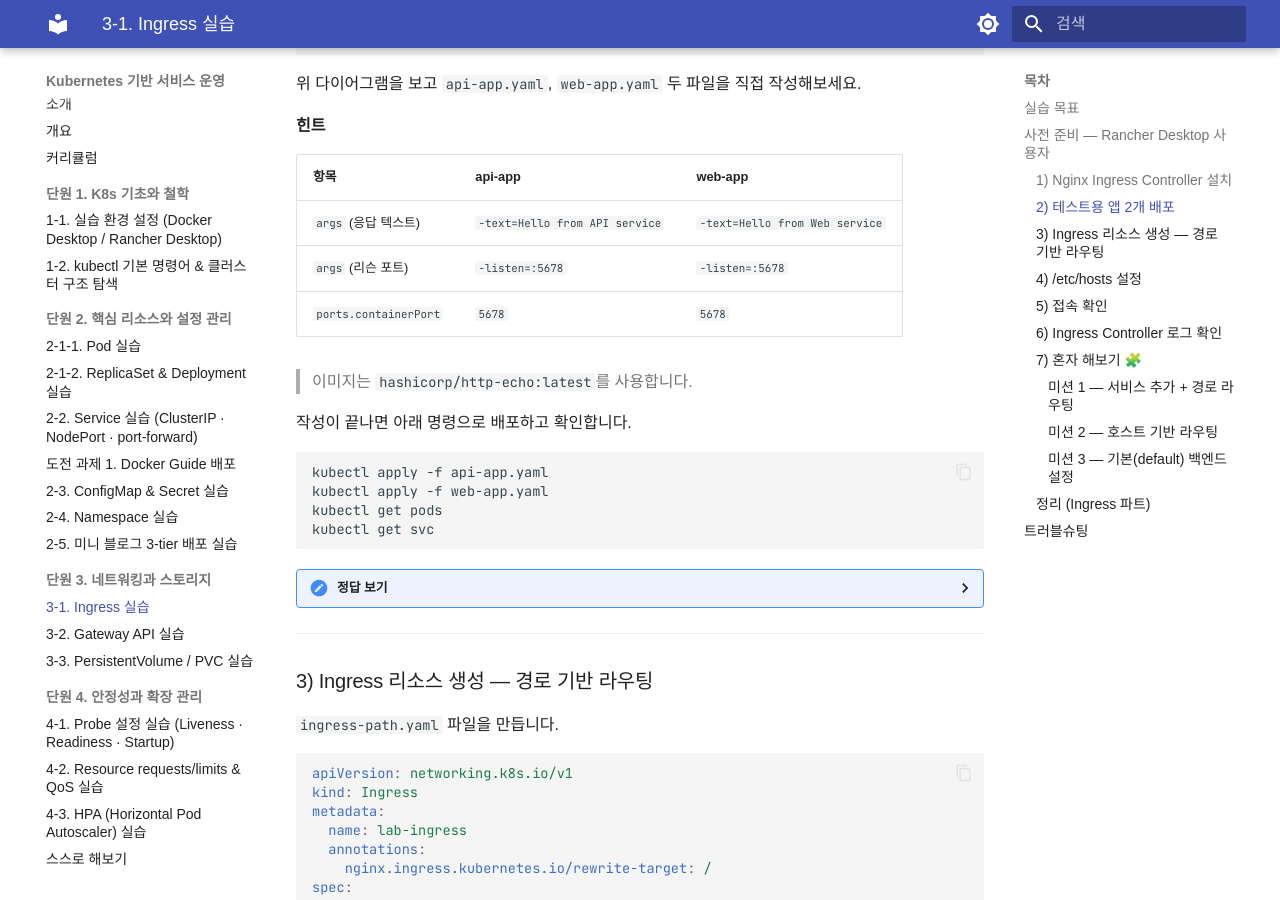
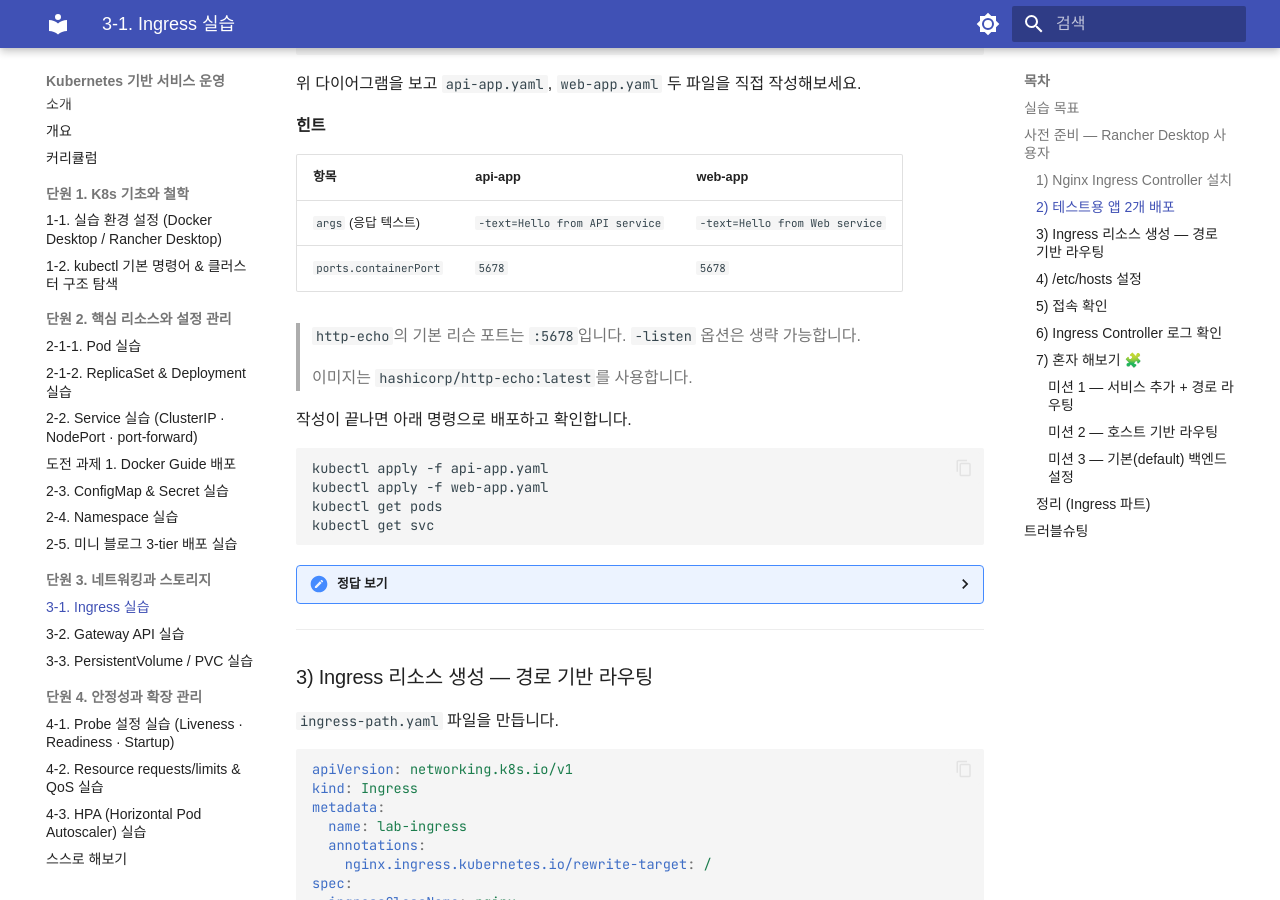
Before and after one commit to skilleat-labs/docker-k8s-labs, an MkDocs documentation site: the page built from docs/modules/module10/3-1.md, in a window 1280 px wide and 900 px high, scrolled down 1817 px. Built offline with MkDocs 1.6.1 and Material for MkDocs 9.7.7, drawn with Linux system fonts in a browser that asks for light colours; some web fonts are replaced.

Commit message:
docs: 3-1 http-echo -listen 옵션 제거 (기본값 :5678)
힌트 테이블 및 정답 YAML에서 -listen=:5678 생략
기본 포트 안내 노트 추가

Co-Authored-By: Claude Sonnet 4.6 <noreply@anthropic.com>

```diff
--- a/docs/modules/module10/3-1.md
+++ b/docs/modules/module10/3-1.md
@@ -90,8 +90,9 @@ ingress-nginx-controller   LoadBalancer   10.96.10.100   localhost     80:31234/
 | 항목 | api-app | web-app |
 |------|---------|---------|
 | `args` (응답 텍스트) | `-text=Hello from API service` | `-text=Hello from Web service` |
-| `args` (리슨 포트) | `-listen=:5678` | `-listen=:5678` |
 | `ports.containerPort` | `5678` | `5678` |
+
+> `http-echo`의 기본 리슨 포트는 `:5678`입니다. `-listen` 옵션은 생략 가능합니다.
 
 > 이미지는 `hashicorp/http-echo:latest`를 사용합니다.
 
@@ -129,7 +130,6 @@ spec:
           image: hashicorp/http-echo:latest
           args:
             - "-text=Hello from API service"
-            - "-listen=:5678"
           ports:
             - containerPort: 5678
 ---
@@ -167,7 +167,6 @@ spec:
           image: hashicorp/http-echo:latest
           args:
             - "-text=Hello from Web service"
-            - "-listen=:5678"
           ports:
             - containerPort: 5678
 ---
```
